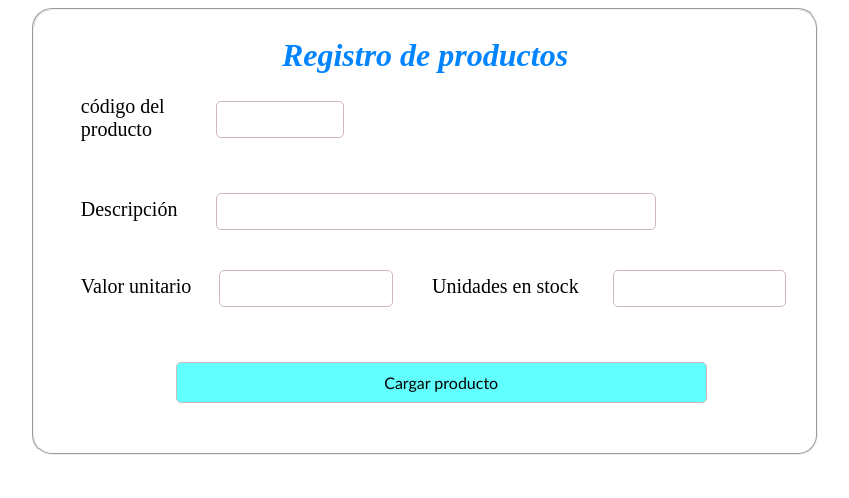
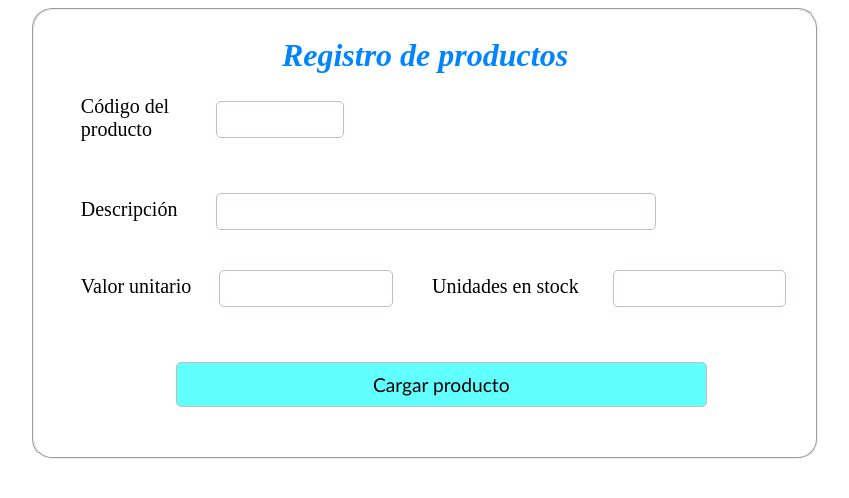
Before and after one commit to Carolinam13/MiSitioWeb, a plain HTML site: page formulario_tablainventario.html in a window 1280 px wide. Shown: the full height of the page, 215-1064 px from the left. Drawn offline with Linux system fonts and the light colour scheme.

Commit message:
add ejercicios

```diff
--- a/css/formulario_tablainventario.css
+++ b/css/formulario_tablainventario.css
@@ -68,7 +68,7 @@ width: 70%;
 border-radius: 5px;
 border: 1px solid rgb(206, 185, 185);
 font-family:'Gill Sans', 'Gill Sans MT', Calibri, 'Trebuchet MS', sans-serif;
-font-size: 100%;
+font-size: 120%;
 }
 
 .table-style {
--- a/formulario_tablainventario.html
+++ b/formulario_tablainventario.html
@@ -15,7 +15,7 @@
                 <h1 >Registro de productos</h1>
 
                 <div>
-                <label class="code">código del</label>
+                <label class="code">Código del</label>
                 <div><label class="code">producto</label>
                 </div>
                 <div class="cod1"><input type="text" class="codigo" id="codigo">
@@ -33,7 +33,7 @@
                 <input type="text" class="unistock" id="unidadesStock">
                 </div>
 
-                <input class="contcargarproduct"type="button" value="Cargar producto" onclick="cargarProducto()">
+                <input class="contcargarproduct" type="button" value="Cargar producto" onclick="cargarProducto()">
 
                 <div id="table.js"> </div>
 
--- a/js/formulario_tablainventario.js
+++ b/js/formulario_tablainventario.js
@@ -10,7 +10,7 @@ function crearEncabezado() {
 
     let nodoEncabezado1 = document.createElement("th");
     nodoFilaEncabezado.appendChild(nodoEncabezado1);
-    let codigoHeading1 = document.createTextNode("Código");
+    let codigoHeading1 = document.createTextNode("Código del producto");
     nodoEncabezado1.appendChild(codigoHeading1)
 
     let nodoEncabezado2 = document.createElement("th");
```
